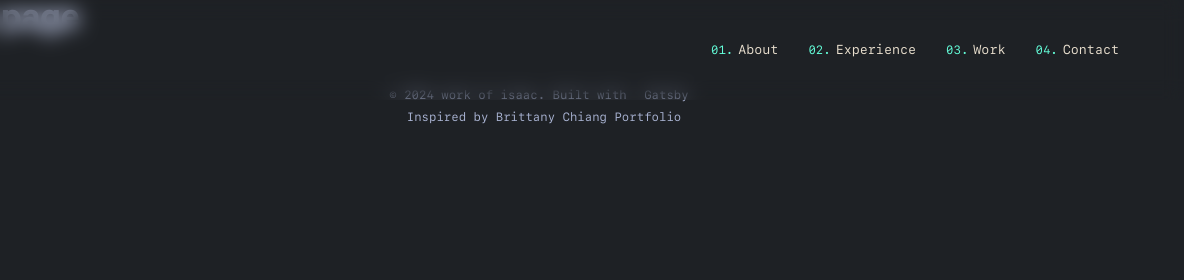
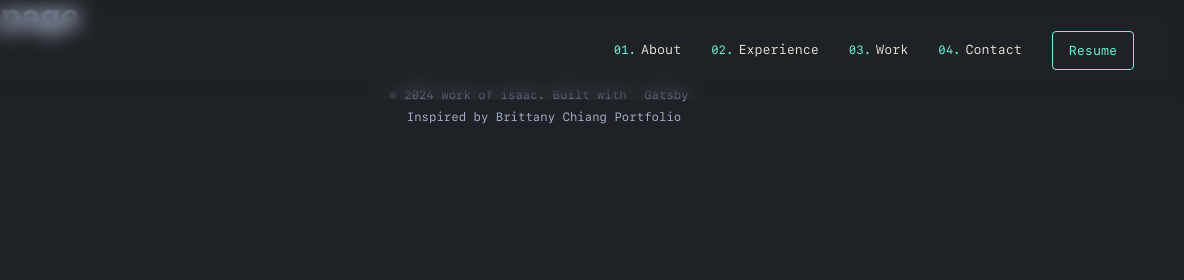
Before and after one commit to idelgado2/portfolio, a Gatsby site: page / in a window 1280 px wide. Shown: the top 280 px of the page, 96-1280 px from the left. Built offline with nearby package versions, Linux system fonts and the light colour scheme; Gatsby itself is replaced by a stand-in of ours.

Commit message:
adding resume button

```diff
--- a/src/components/Navbar.js
+++ b/src/components/Navbar.js
@@ -1,13 +1,13 @@
 import React, { useState, useEffect } from "react";
 import { Link } from "gatsby";
+import PropTypes from "prop-types";
+import { CSSTransition, TransitionGroup } from "react-transition-group";
 import styled, { css } from "styled-components";
 import useScrollDirection from "../hooks/useScrollDirection";
 import usePrefersReducedMotion from "../hooks/usePrefersReducedMotion";
-import { CSSTransition, TransitionGroup } from "react-transition-group";
 import IconLogo from "./icons/Logo";
 import IconHex from "./icons/hex";
 import { navLinks } from "../config";
-import PropTypes from "prop-types";
 
 const StyledHeader = styled.header`
   ${({ theme }) => theme.mixins.flexBetween};
@@ -206,6 +206,16 @@ export default function Navbar({ isHome }) {
       )}
     </div>
   );
+  const ResumeLink = (
+    <a
+      className="resume-button"
+      href="/resume.pdf"
+      target="_blank"
+      rel="noopener noreferrer"
+    >
+      Resume
+    </a>
+  );
 
   return (
     <StyledHeader
@@ -241,6 +251,19 @@ export default function Navbar({ isHome }) {
                 ))}
             </TransitionGroup>
           </ol>
+          <TransitionGroup component={null}>
+            {isMounted && (
+              <CSSTransition classNames={fadeDownClass} timeout={timeout}>
+                <div
+                  style={{
+                    transitionDelay: `${isHome ? navLinks.length * 100 : 0}ms`,
+                  }}
+                >
+                  {ResumeLink}
+                </div>
+              </CSSTransition>
+            )}
+          </TransitionGroup>
         </StyledLinks>
       </StyledNav>
     </StyledHeader>
```
